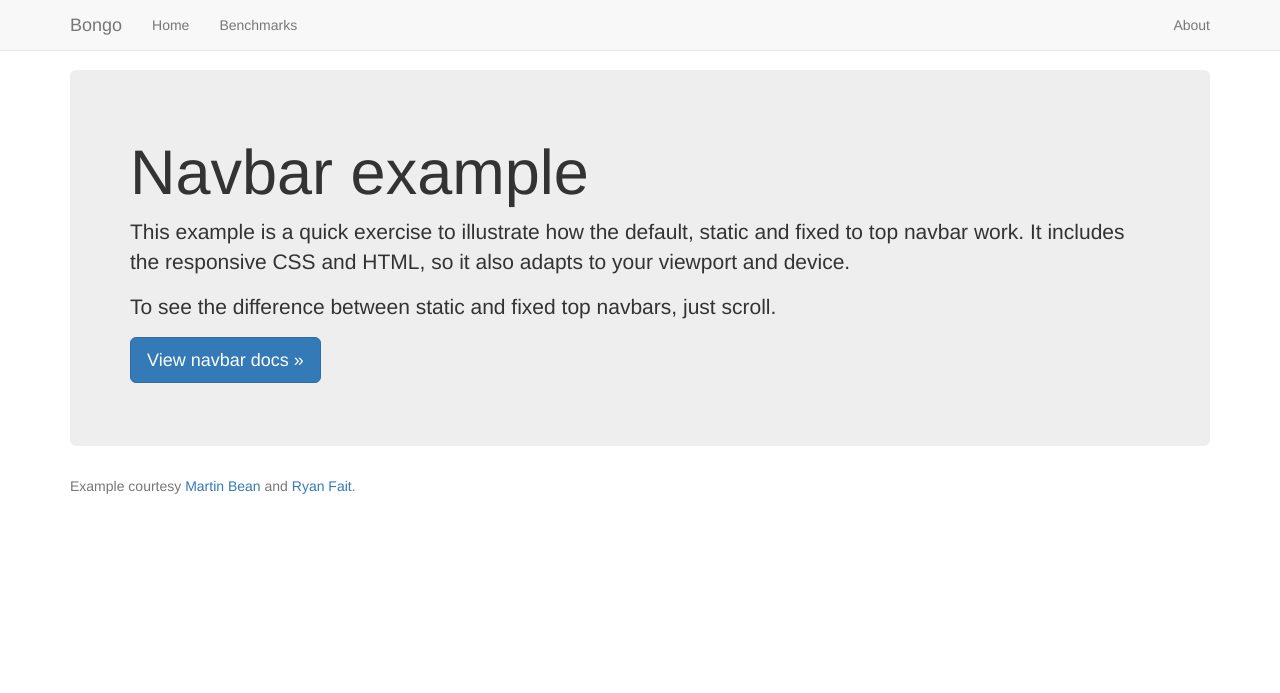
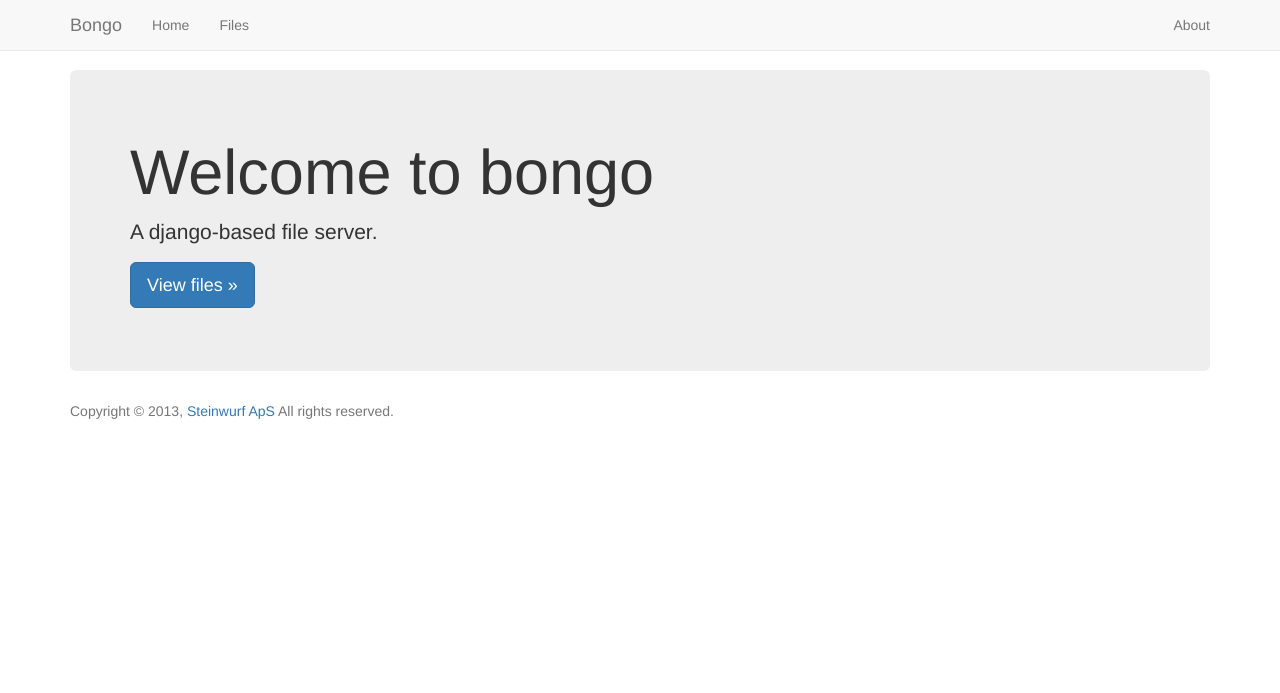
Before and after one commit to steinwurf/bongo, a Django app: template templates/index.html in a window 1280 px wide. Shown: the top 693 px of the page. After the commit the page ends 419 px from the top, so only its background shows below. Run offline with Django 3.2, Linux system fonts and the light colour scheme; the template is opened without the code that fills it, so the values that code supplies are empty; some libraries are stand-ins or nearby versions.

Commit message:
redefined goal

```diff
--- a/benchmarks/urls.py
+++ b/file_server/urls.py
@@ -1,5 +1,5 @@
 from django.conf.urls import patterns, url
 
 urlpatterns = patterns('',
-    url(r'^', 'benchmarks.views.show', name='show'),
+    url(r'^', 'file_server.views.show', name='show'),
 )
--- a/benchmarks/views.py
+++ b/file_server/views.py
@@ -6,7 +6,7 @@ from django.template import RequestContext, loader
 import os
 
 def show(request):
-    path = os.path.join(settings.BASE_DIR, 'plots', 'plots')
+    path = os.path.join(settings.FILE_DIR, 'files')
     dirs = []
     files = []
     for item in os.listdir(path):
@@ -15,7 +15,7 @@ def show(request):
         else:
             files.append(item)
 
-    return render_to_response('benchmarks/show.html', {
+    return render_to_response('file_server/show.html', {
             'dirs' : dirs,
             'files': files
         }, context_instance=RequestContext(request))
--- a/templates/base.html
+++ b/templates/base.html
@@ -4,11 +4,10 @@
   <head>
     <meta charset="utf-8">
     <meta name="viewport" content="width=device-width, initial-scale=1.0">
-    <meta name="description" content="Present your images, why not benchmark plots?">
+    <meta name="description" content="Present your files.">
     <meta name="author" content="Steinwurf ApS">
     <style type="text/css">
       body {
-        min-height: 2000px;
         padding-top: 70px;
       }
     </style>
@@ -44,7 +43,7 @@
         <div class="navbar-collapse collapse">
           <ul class="nav navbar-nav">
             <li class="{% active request "^/$" %}"><a href="/">Home</a></li>
-            <li class="{% active request "^/benchmarks$" %}"><a href="/benchmarks">Benchmarks</a></li>
+            <li class="{% active request "^/files$" %}"><a href="/files">Files</a></li>
           </ul>
           <ul class="nav navbar-nav navbar-right">
             <li class="{% active request "^/about$" %}"><a href="/about">About</a></li>
@@ -56,7 +55,8 @@
 
     <div id="footer">
       <div class="container">
-        <p class="text-muted credit">Example courtesy <a href="http://martinbean.co.uk">Martin Bean</a> and <a href="http://ryanfait.com/sticky-footer/">Ryan Fait</a>.</p>
+        <p class="text-muted credit">Copyright &copy; 2013, <a href="http://www.steinwurf.com">Steinwurf ApS</a>
+All rights reserved.</p>
       </div>
     </div>
 
--- a/templates/index.html
+++ b/templates/index.html
@@ -3,11 +3,10 @@
 <div class="container">
   <!-- Main component for a primary marketing message or call to action -->
   <div class="jumbotron">
-    <h1>Navbar example</h1>
-    <p>This example is a quick exercise to illustrate how the default, static and fixed to top navbar work. It includes the responsive CSS and HTML, so it also adapts to your viewport and device.</p>
-    <p>To see the difference between static and fixed top navbars, just scroll.</p>
+    <h1>Welcome to bongo</h1>
+    <p>A django-based file server.</p>
     <p>
-      <a class="btn btn-lg btn-primary" href="../../components/#navbar">View navbar docs &raquo;</a>
+      <a class="btn btn-lg btn-primary" href="/files">View files &raquo;</a>
     </p>
   </div>
 
```
Also changed, not shown: bongo/settings.py (+6 -4 lines), templates/404.html (+4 -4 lines), templates/about.html (+10 -6 lines), file_server/__init__.py (added), file_server/models.py (added), file_server/templates/benchmarks/show.html (renamed from benchmarks/templates/benchmarks/show.html), 5 other files.
